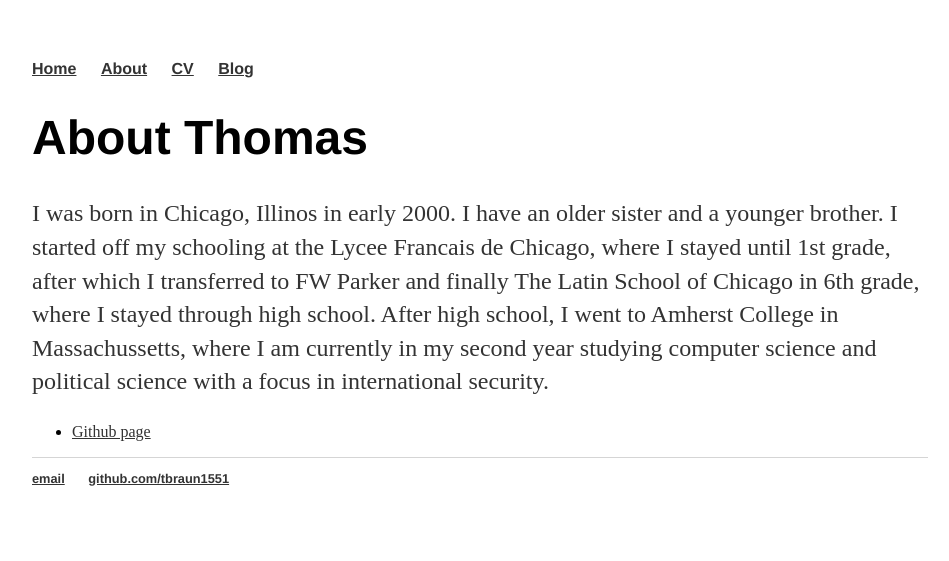
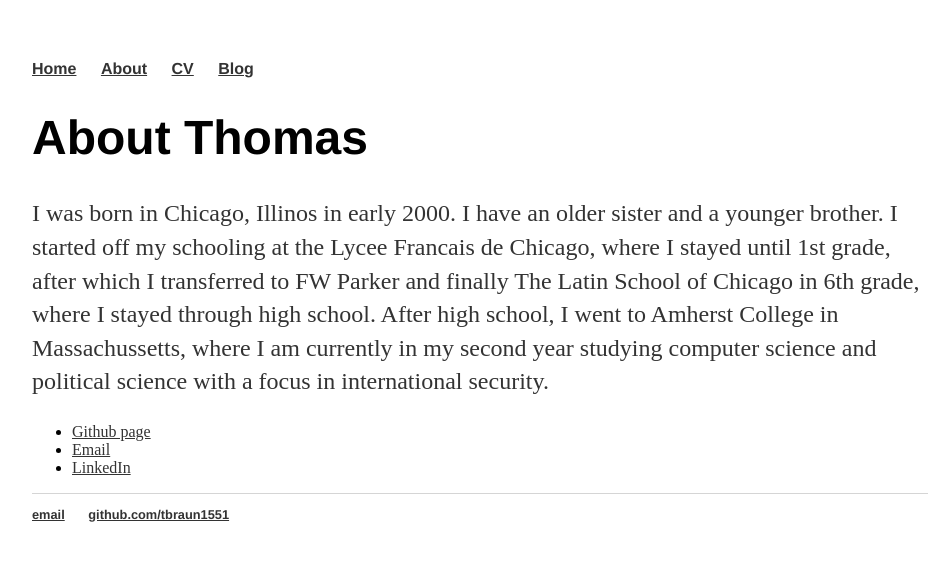
Before and after one commit to tbraun1551/tbraun1551.github.io, a Jekyll site: the page built from about/index.html, in a window 1280 px wide. Shown: the top 561 px of the page, without its empty margins (160-1109 px from the left). Built offline with Jekyll 4.4.1, drawn with Linux system fonts in a browser that asks for light colours.

Commit message:
Fixed links on About Page

```diff
--- a/about/index.html
+++ b/about/index.html
@@ -9,6 +9,8 @@ title: About Thomas Braun
 
 			<ul class="You can contact me at contacts">
 				<!-- <li><a href="https.www.twitter.com/tbraun1551">@Twitter</a></li> -->
-				<li><a href="#">Github page</a></li>
+				<li><a href="https://github.com/tbraun1551">Github page</a></li>
+				<li><a href="mailto:tbraun22@amherst.edu">Email</a></li>
+				<li><a href="https://www.linkedin.com/in/thomas-braun-7a41a1145/">LinkedIn</a></li>
 				</ul>
 		</div>
```
